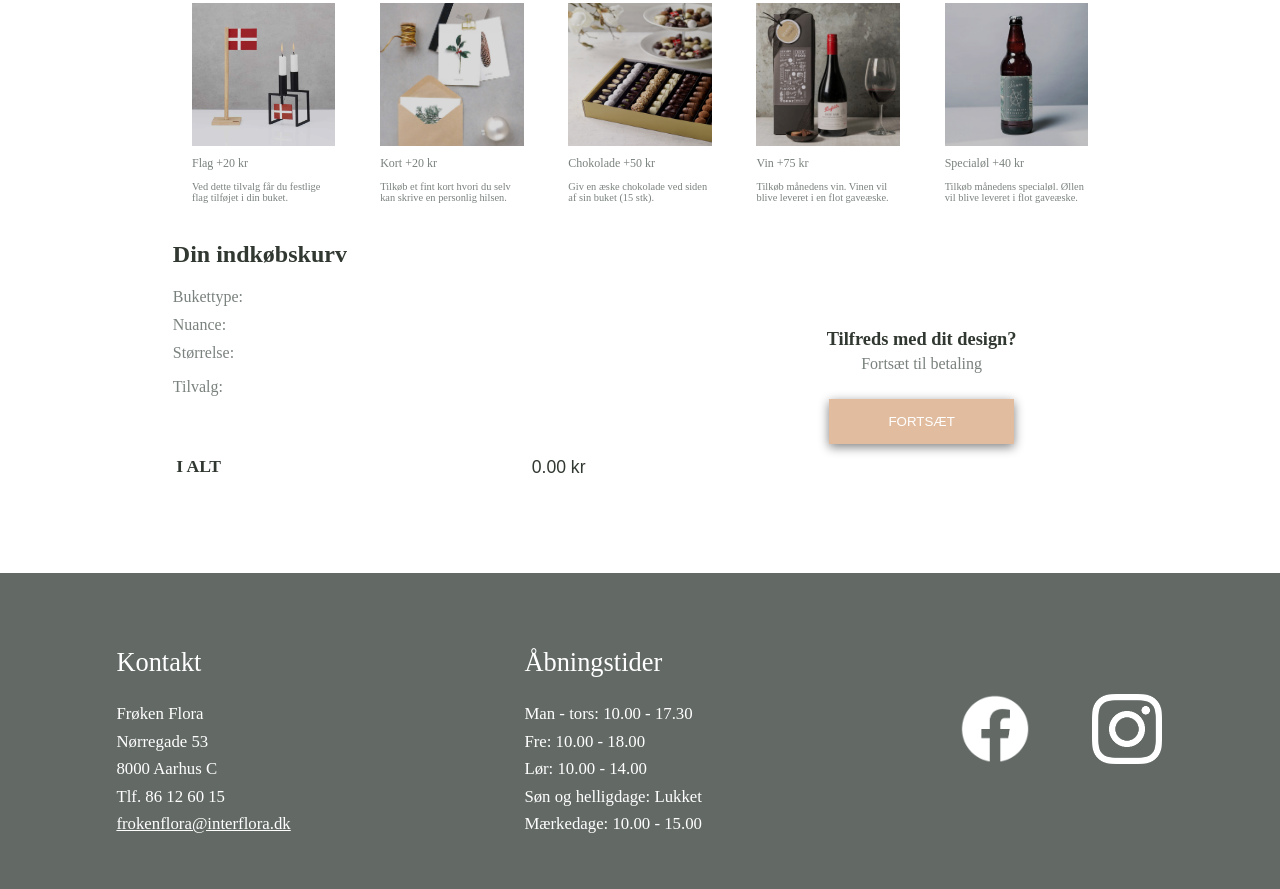
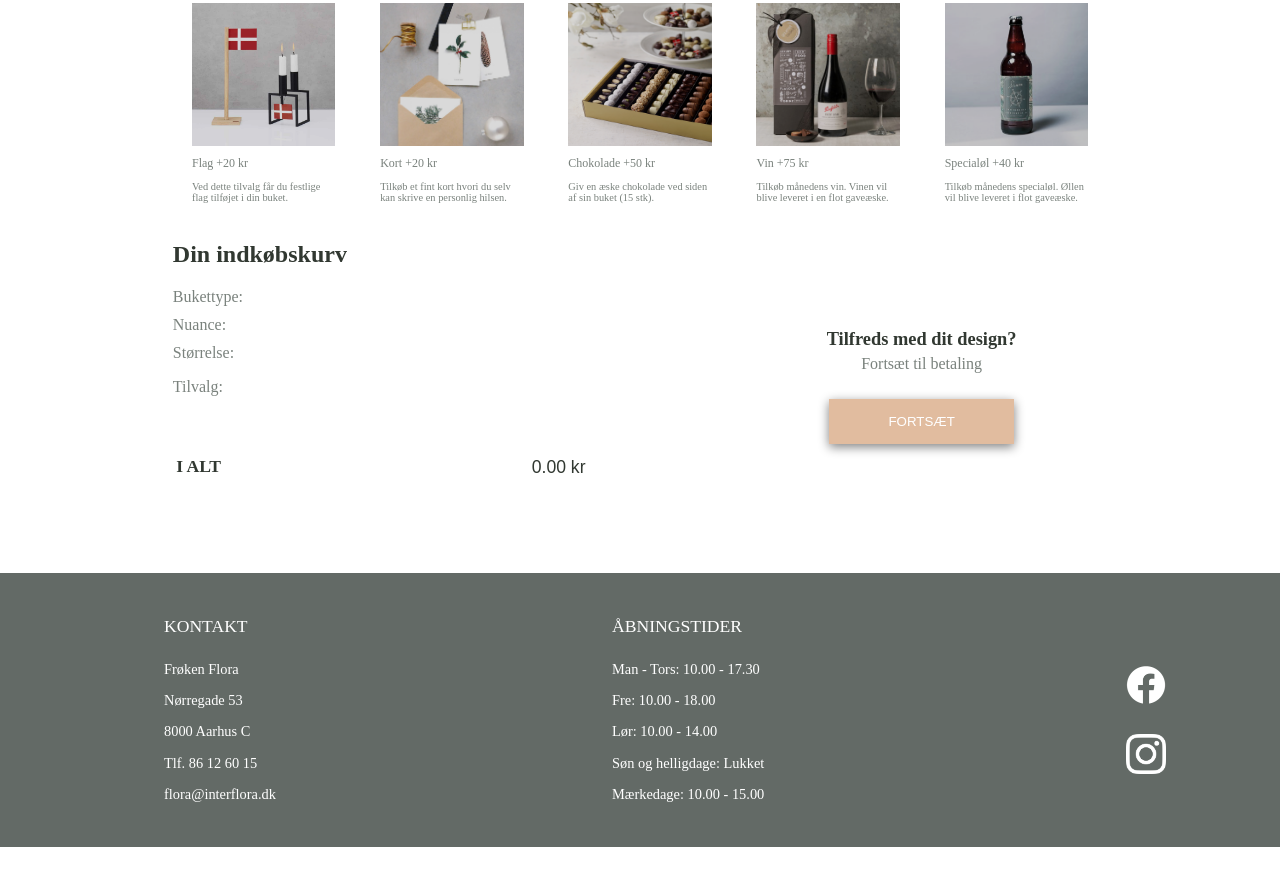
Before and after one commit to LasseNymark/frokenfloraaarhus, a plain HTML site: page index.html in a window 1280 px wide. Shown: the part 1377-2266 px from the top of the page. After the commit the page ends 2224 px from the top, so only its background shows below. Drawn offline with Linux system fonts and the light colour scheme; files whose address does not match are found by name; a web font is replaced by a local one.

Commit message:
Add files via upload

```diff
--- a/Javascript/Javascript.js
+++ b/Javascript/Javascript.js
@@ -1,3 +1,44 @@
+const doc = document;
+
+fetch('json/virksomheden.json')
+  .then(function(response) {
+    return response.json();
+  })
+  .then(json => {
+    console.log(json);
+    appendKontakter(json.kontakt);
+    appendÅbningstider(json.åbningstider)
+  });
+
+function appendKontakter(kontakt) {
+    console.log(kontakt);
+    //creating company data, HTML tags and adding to the DOM, the element #gridKontakter
+    doc.querySelector("#gridKontakter").innerHTML += `
+      <article class="gridItem1">
+          <h4>${kontakt.område1}</h4>
+          <p>${kontakt.name}</p>
+          <p>${kontakt.adresse}</p>
+          <p>${kontakt.by}</p>
+          <p>${kontakt.tlf}</p>
+          <p>${kontakt.mail}</p>
+      </article>
+      `;
+}
+
+function appendÅbningstider(åbningstider) {
+    console.log(åbningstider);
+    //creating company data, HTML tags and adding to the DOM, the element #gridKontakter
+    doc.querySelector("#gridÅbningstider").innerHTML += `
+      <article class="gridItem2">
+          <h4>${åbningstider.område2}</h4>
+          <p>${åbningstider.Mantors}</p>
+          <p>${åbningstider.Fre}</p>
+          <p>${åbningstider.Lør}</p>
+          <p>${åbningstider.Sønhel}</p>
+          <p>${åbningstider.Mærkedage}</p>
+      </article>
+      `;
+  }
 
 // SAMLEDE PRIS - lommeregner
 
--- a/css/style.css
+++ b/css/style.css
@@ -331,49 +331,52 @@ body {
 
 /* ---- FOOTER - Kontaktinfo og SoMe Links ---- */
 
-#containerfooter {
+#gridContainerfooter {
+    display: grid;
+    grid-template-columns: 40% 40%;
+    grid-template-rows: 70% 25%;
+    grid-gap: 5%;
+    justify-content: center;
     background-color: #636A66;
-    font-weight: 200;
-}
-
-#containerfooter {
-    display: grid;
-    grid-template-columns: 45% 45%;
-    column-gap: 5%;
-    padding: 5% 5% 5% 10%;
-    justify-content: center;
-}
-
-#containerkontakt,
-#containeråbningstider {}
-
-.overskriftfooter {
-    font-size: 110%;
     color: #fff;
 }
 
-.footertekst {
-    color: #fff;
-    font-size: 70%;
-    margin: 2% 0;
+#gridKontakter {
+    margin-top: 20px;
+    font-weight: 200;
+    width: 40%;
 }
 
-.footertekst a {
-    color: #fff;
+#gridKontakter h4,
+#gridÅbningstider h4 {
+    font-size: 90%;
+    text-transform: uppercase;
+    font-weight: 100;
+}
+
+#gridKontakter p,
+#gridÅbningstider p {
+    font-size: 70%;
+    width: 150px;
+}
+
+#gridÅbningstider {
+    margin-top: 20px;
+    font-weight: 200;
+    width: 40%;
 }
 
 /* SOME ikoner */
 
 #containersome {
-    display: grid;
-    grid-template-columns: 45% 45%;
-    column-gap: 10%;
-    background-color: #636A66;
-    padding: 0 25% 5%;
+    width: 150px;
+    margin: 0 55%;
 }
 
 .someicon {
-    width: 50px;
+    margin: 0 0 10px 25px;
+    width: 40px;
+    margin-top: 15px;
 }
 
 @media only screen and (min-width: 700px) {
@@ -536,7 +539,6 @@ body {
     }
 
     /* ---- KURV ---- */
-
     #containerkurv {
         display: flex;
         width: 100%;
@@ -582,29 +584,72 @@ body {
         font-size: 115%;
     }
 
-    #total{
+    #total {
         margin: 25px 0;
     }
 
     /* --- FOOTER --- */
-    #laptopfooter {
+
+#gridContainerfooter {
     display: grid;
-        grid-template-columns: 75% 25%;
+    grid-template-columns: 30% 30% 20%;
+    grid-template-rows: 100%;
+    grid-gap: 5%;
+    justify-content: center;
+    background-color: #636A66;
+    color: #fff;
 }
 
-    #containerfooter {
-        font-size: 100%;
+#gridKontakter {
+    font-weight: 200;
+    margin: 20px 50px 30px 100px;
 }
 
+#gridKontakter h4,
+#gridÅbningstider h4 {
+    font-size: 110%;
+    text-transform: uppercase;
+    font-weight: 100;
+}
+
+#gridKontakter p,
+#gridÅbningstider p {
+    font-size: 90%;
+    width: 250px;
+}
+
+#gridÅbningstider {
+    font-weight: 200;
+    width: 40%;
+    margin: 20px 50px 30px 100px;
+}
+
+/* SOME ikoner */
+
 #containersome {
-        font-size: 90%;
-        padding: 0 25% 0 0;
+    width: auto;
     align-items: center;
+    margin-top:45%;
+    height: 50%;
 }
 
 .someicon {
-        width: 50px;
+    width: 40px;
 }
+
+
+
+
+
+
+
+
+
+
+
+
+
+
 
 }
 
@@ -652,33 +697,30 @@ body {
         opacity: 0.8;
     }
 
-    #kurvindhold{
+    #kurvindhold {
         margin-left: 25%;
     }
 
-    .tilvalgnone{
+    .tilvalgnone {
         float: right;
         margin-left: 50%;
     }
 
     /* FOOTER */
-    #laptopfooter {
-        display: grid;
-        grid-template-columns: 75% 25%;
-    }
 
-    #containerfooter {
-        font-size: 150%;
-    }
+    /* SOME ikoner */
 
 #containersome {
-        font-size: 90%;
-        padding: 0 25% 0 0;
+    width: auto;
     align-items: center;
+    margin-top:30%;
+    height: 50%;
 }
 
 .someicon {
-        width: 70px;
+    width: 40px;
 }
 
+
+
 }
--- a/index.html
+++ b/index.html
@@ -4,7 +4,7 @@
 <head>
     <meta charset="utf-8">
     <meta name="viewport" content="width=device-width, initial-scale=1.0">
-    <title>Førken Flora - Aarhus</title>
+    <title>Frøken Flora - Aarhus</title>
     <link rel="stylesheet" href="css/style.css">
     <link href="https://fonts.googleapis.com/css?family=Muli:200,300,400,600,700&display=swap" rel="stylesheet">
     <script src="Javascript/Javascript.js"></script>
@@ -326,41 +326,11 @@
 
     <footer>
 
-        <div id="laptopfooter">
+        <div id="gridContainerfooter">
 
-            <!-- KONTAKTOPLYSNINGER -->
+            <section id="gridKontakter"></section>
 
-            <div id="containerfooter">
-
-                <div id="containerkontakt">
-
-                    <p class="overskriftfooter">Kontakt</p>
-
-                    <p class="footertekst">Frøken Flora</p>
-                    <p class="footertekst">Nørregade 53</p>
-                    <p class="footertekst">8000 Aarhus C</p>
-                    <p class="footertekst">Tlf. 86 12 60 15</p>
-                    <p class="footertekst"><a href="mailto:frokenflora@interflora.dk" target="_top">frokenflora@interflora.dk</a></p>
-
-                </div>
-
-                <div id="containeråbningstider">
-
-                    <p class="overskriftfooter">Åbningstider</p>
-
-                    <p class="footertekst">Man - tors: 10.00 - 17.30</p>
-                    <p class="footertekst">Fre: 10.00 - 18.00</p>
-                    <p class="footertekst">Lør: 10.00 - 14.00</p>
-                    <p class="footertekst">Søn og helligdage: Lukket</p>
-                    <p class="footertekst">Mærkedage: 10.00 - 15.00</p>
-
-                </div>
-
-
-
-            </div>
-
-            <!-- SOME -->
+            <section id="gridÅbningstider"></section>
 
             <div id="containersome">
 
@@ -372,6 +342,10 @@
 
         </div>
 
+        <!-- SOME -->
+
+
+
     </footer>
 
 </body>
--- /dev/null
+++ b/json/virksomheden.json
@@ -0,0 +1,18 @@
+{
+  "kontakt": {
+    "område1": "kontakt",
+    "name": "Frøken Flora",
+    "adresse": "Nørregade 53",
+    "by": "8000 Aarhus C",
+    "tlf": "Tlf. 86 12 60 15",
+    "mail": "flora@interflora.dk"
+  },
+   "åbningstider":{
+    "område2": "åbningstider",
+    "Mantors": "Man - Tors: 10.00 - 17.30",
+    "Fre": "Fre: 10.00 - 18.00",
+    "Lør": "Lør: 10.00 - 14.00",
+    "Sønhel": "Søn og helligdage: Lukket",
+    "Mærkedage": "Mærkedage: 10.00 - 15.00"
+   }
+}
```
Also changed, not shown: images/lille.png, images/mellem.png, images/stor.png. Lines whose indentation alone changed are shown as unchanged.
